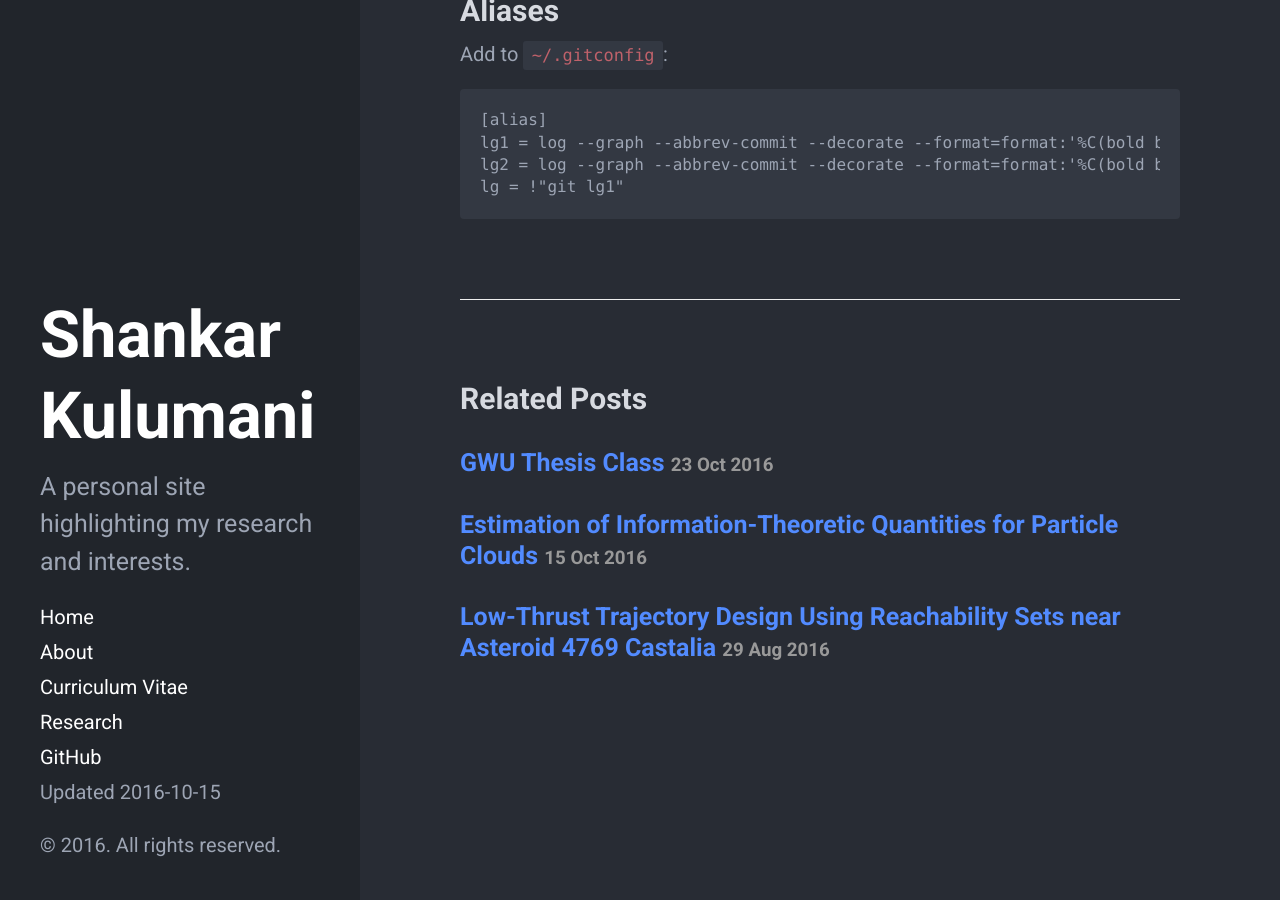
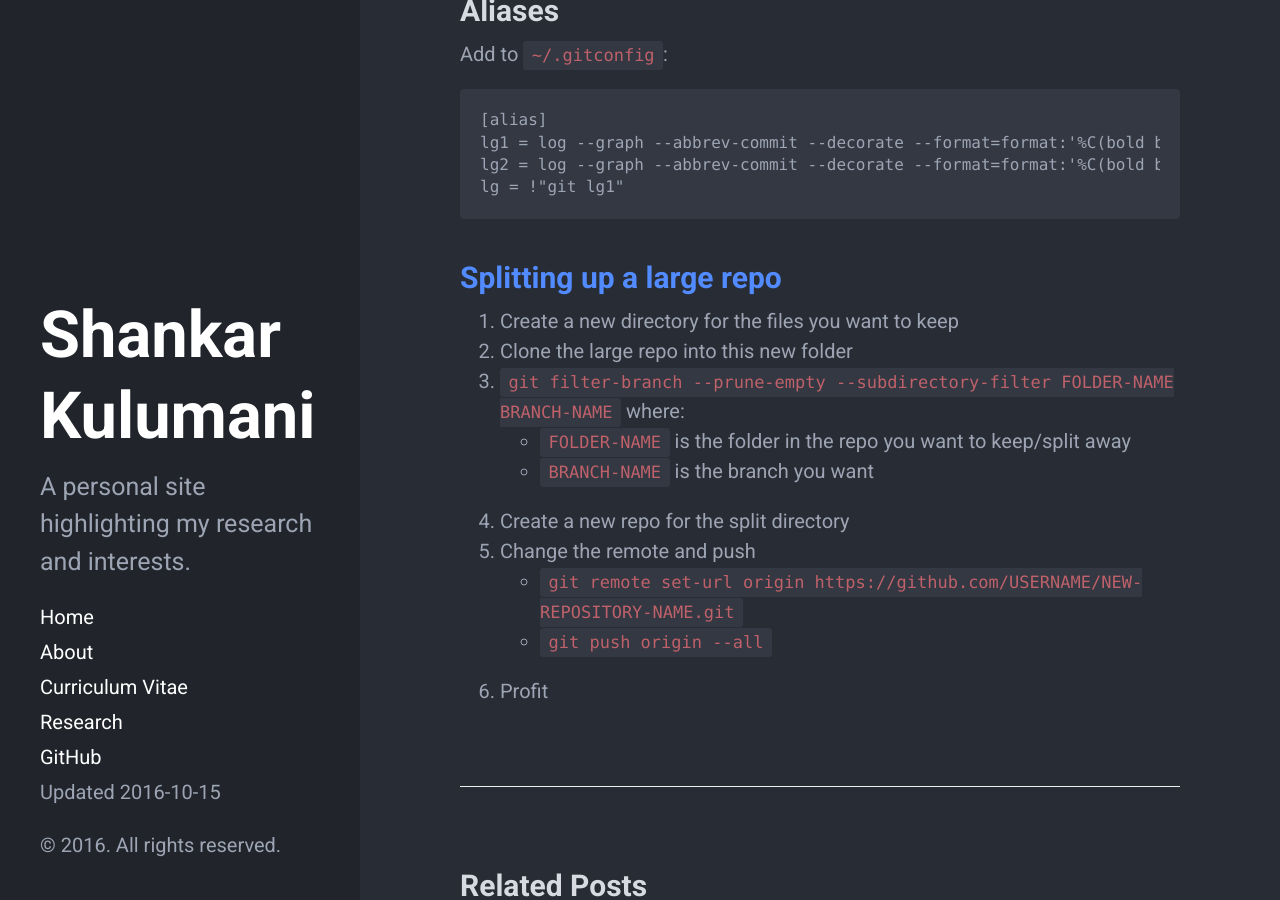
Before and after one commit to skulumani/skulumani.github.io, a Jekyll site: the page built from _posts/2016-10-16-git_cheatsheet.md, in a window 1280 px wide and 900 px high, scrolled down 9755 px. Built offline with Jekyll 4.4.1, drawn with Linux system fonts in a browser that asks for light colours.

Commit message:
Add git split repo trick

```diff
--- a/_posts/2016-10-16-git_cheatsheet.md
+++ b/_posts/2016-10-16-git_cheatsheet.md
@@ -482,3 +482,16 @@ lg1 = log --graph --abbrev-commit --decorate --format=format:'%C(bold blue)%h%C(
 lg2 = log --graph --abbrev-commit --decorate --format=format:'%C(bold blue)%h%C(reset) - %C(bold cyan)%aD%C(reset) %C(bold green)(%ar)%C(reset)%C(bold yellow)%d%C(reset)%n''          %C(white)%s%C(reset) %C(dim white)- %an%C(reset)' --all
 lg = !"git lg1"
 ~~~~
+
+[Splitting up a large repo](https://help.github.com/articles/splitting-a-subfolder-out-into-a-new-repository/)
+----------------------------------------
+1. Create a new directory for the files you want to keep
+2. Clone the large repo into this new folder
+3. `git filter-branch --prune-empty --subdirectory-filter FOLDER-NAME BRANCH-NAME` where:
+  * `FOLDER-NAME` is the folder in the repo you want to keep/split away
+  * `BRANCH-NAME` is the branch you want
+4. Create a new repo for the split directory
+5. Change the remote and push
+  * `git remote set-url origin https://github.com/USERNAME/NEW-REPOSITORY-NAME.git`
+  * `git push origin --all`
+6. Profit
```
